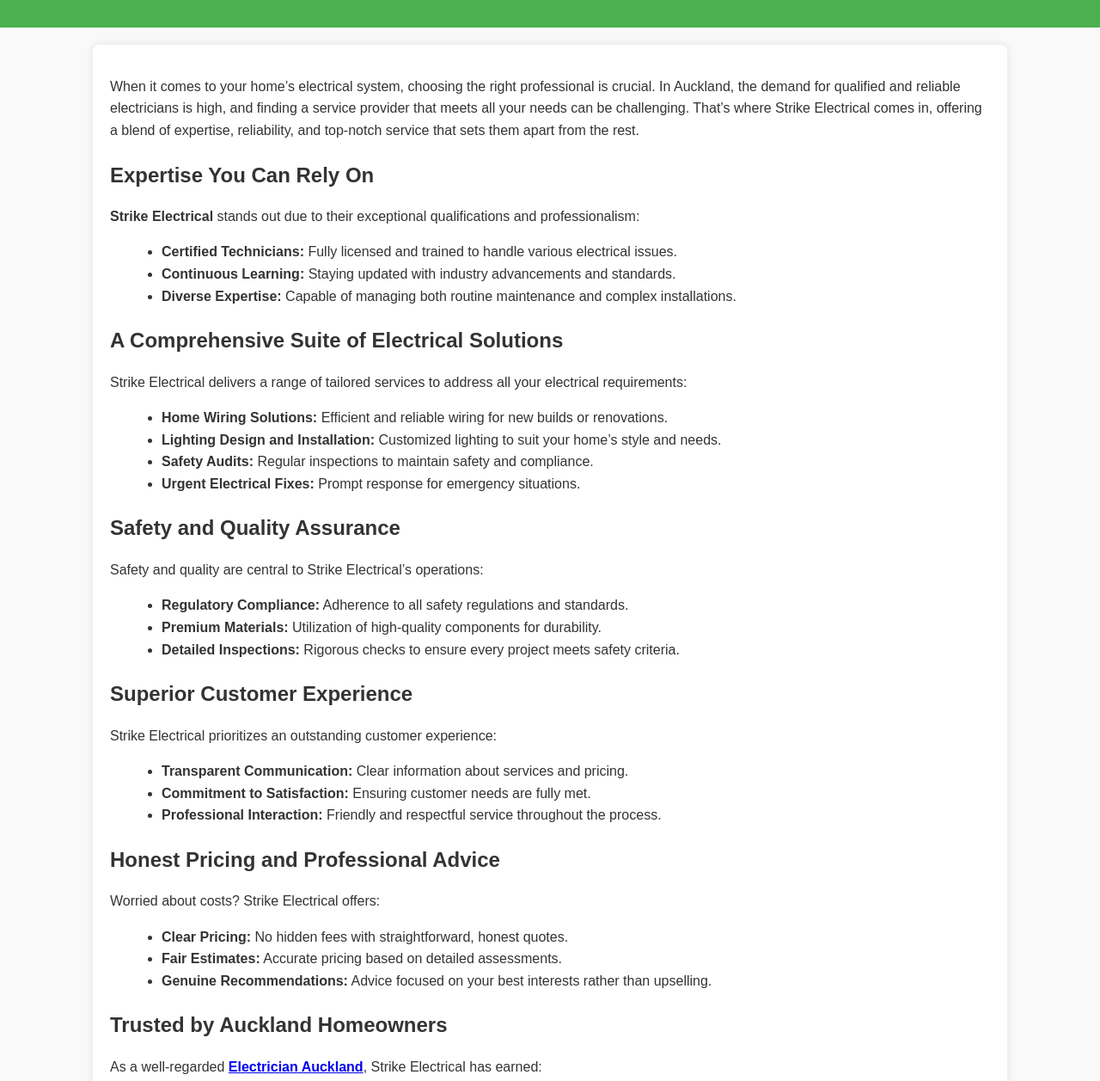
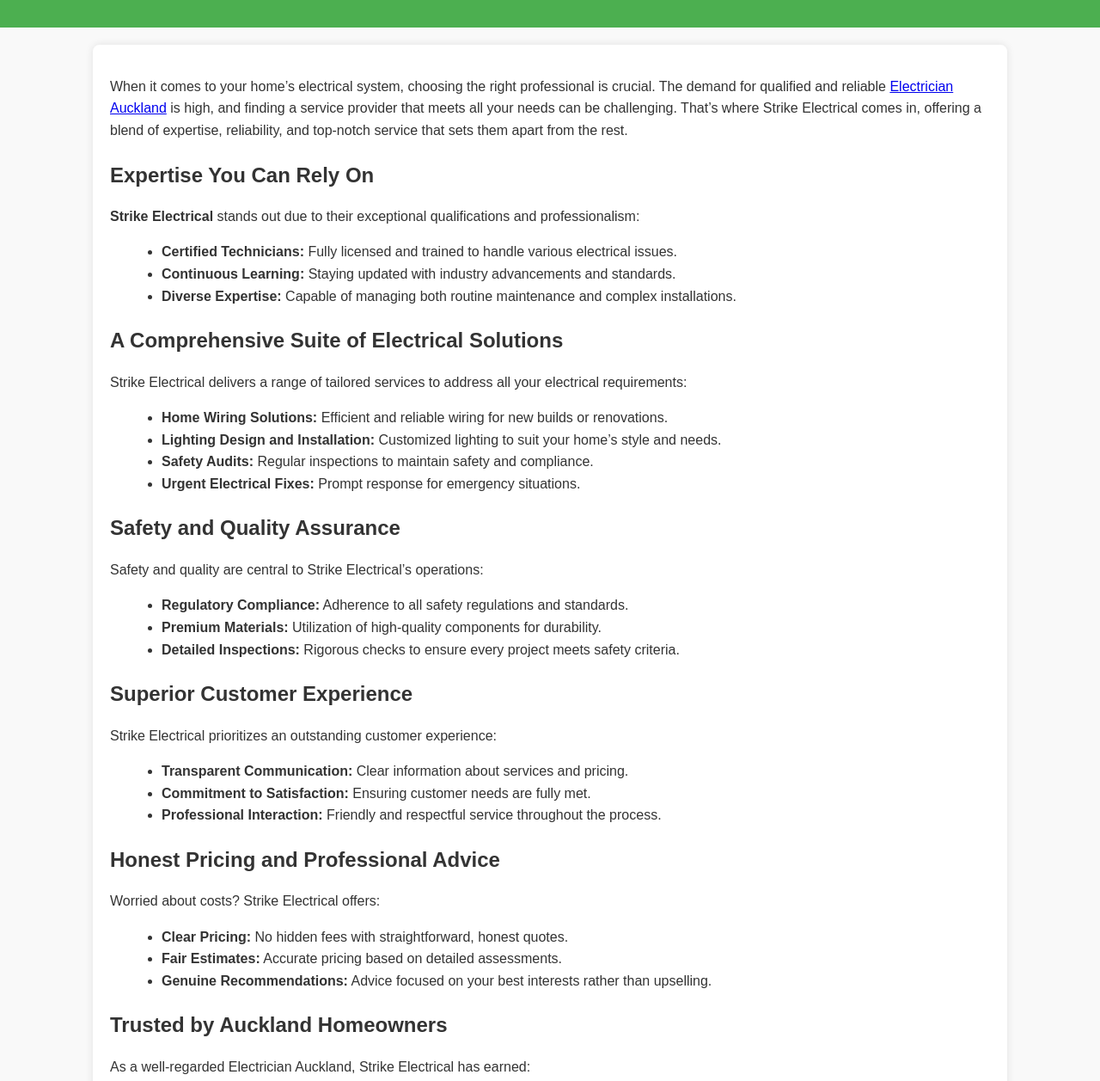
Before and after one commit to roberthinsom/strike-netlify, a plain HTML site: page index.html in a window 1280 px wide. Shown: the part 147-1404 px from the top of the page at 86% size. Drawn offline with Linux system fonts and the light colour scheme.

Commit message:
Update index.html

```diff
--- a/index.html
+++ b/index.html
@@ -76,7 +76,7 @@
     </header>
     <div class="container">
         <section>
-            <p>When it comes to your home’s electrical system, choosing the right professional is crucial. In Auckland, the demand for qualified and reliable electricians is high, and finding a service provider that meets all your needs can be challenging. That’s where Strike Electrical comes in, offering a blend of expertise, reliability, and top-notch service that sets them apart from the rest.</p>
+            <p>When it comes to your home’s electrical system, choosing the right professional is crucial. The demand for qualified and reliable <a href="https://www.strike.net.nz/">Electrician Auckland</a> is high, and finding a service provider that meets all your needs can be challenging. That’s where Strike Electrical comes in, offering a blend of expertise, reliability, and top-notch service that sets them apart from the rest.</p>
             <h2>Expertise You Can Rely On</h2>
             <p><strong>Strike Electrical</strong> stands out due to their exceptional qualifications and professionalism:</p>
             <ul>
@@ -129,7 +129,7 @@
 
         <section>
             <h2>Trusted by Auckland Homeowners</h2>
-            <p>As a well-regarded <strong><a href="https://www.strike.net.nz/">Electrician Auckland</a></strong>, Strike Electrical has earned:</p>
+            <p>As a well-regarded Electrician Auckland, Strike Electrical has earned:</p>
             <ul>
                 <li><strong>Local Reputation:</strong> A strong presence and involvement in the Auckland community.</li>
                 <li><strong>Positive Feedback:</strong> Numerous favorable reviews from satisfied clients.</li>
```
